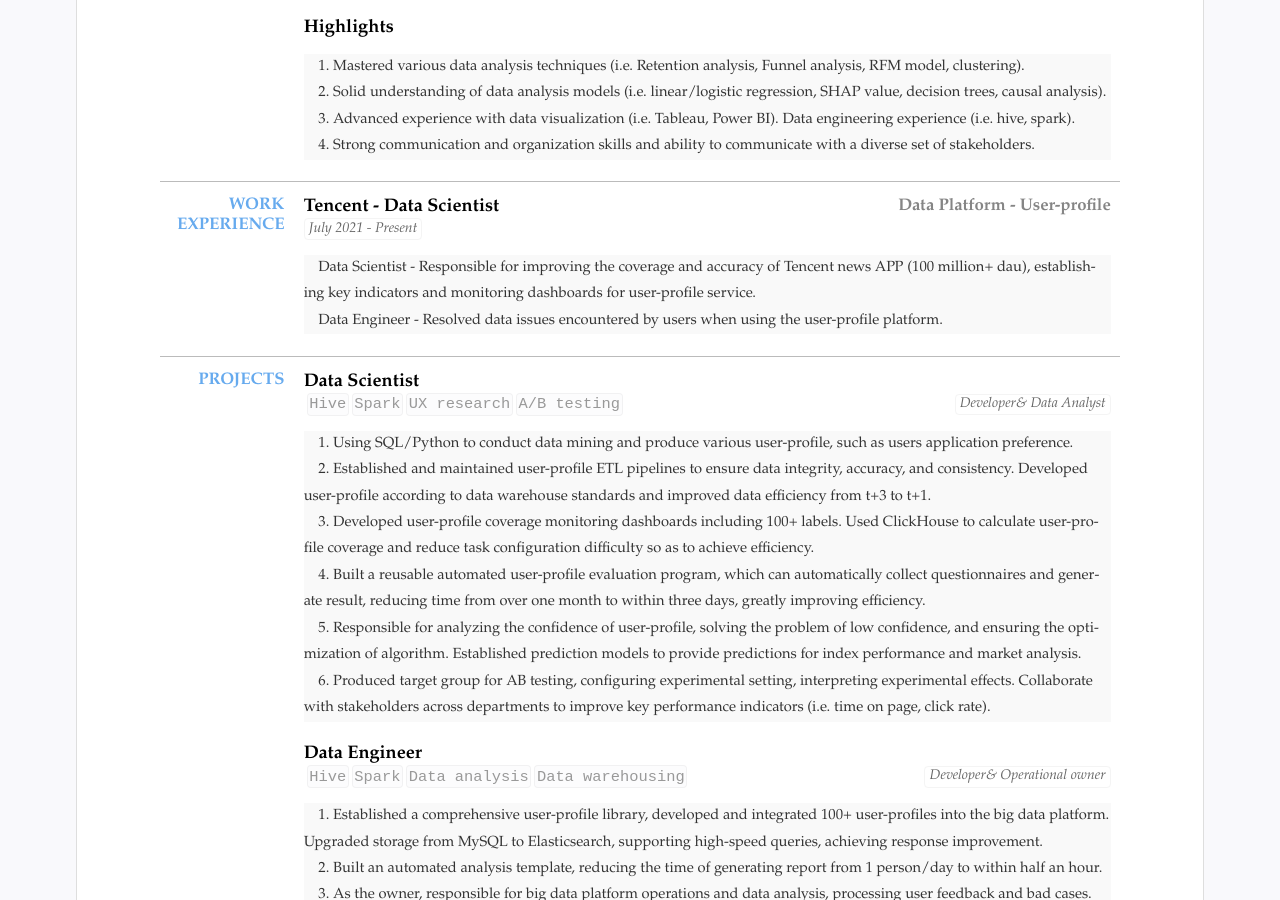
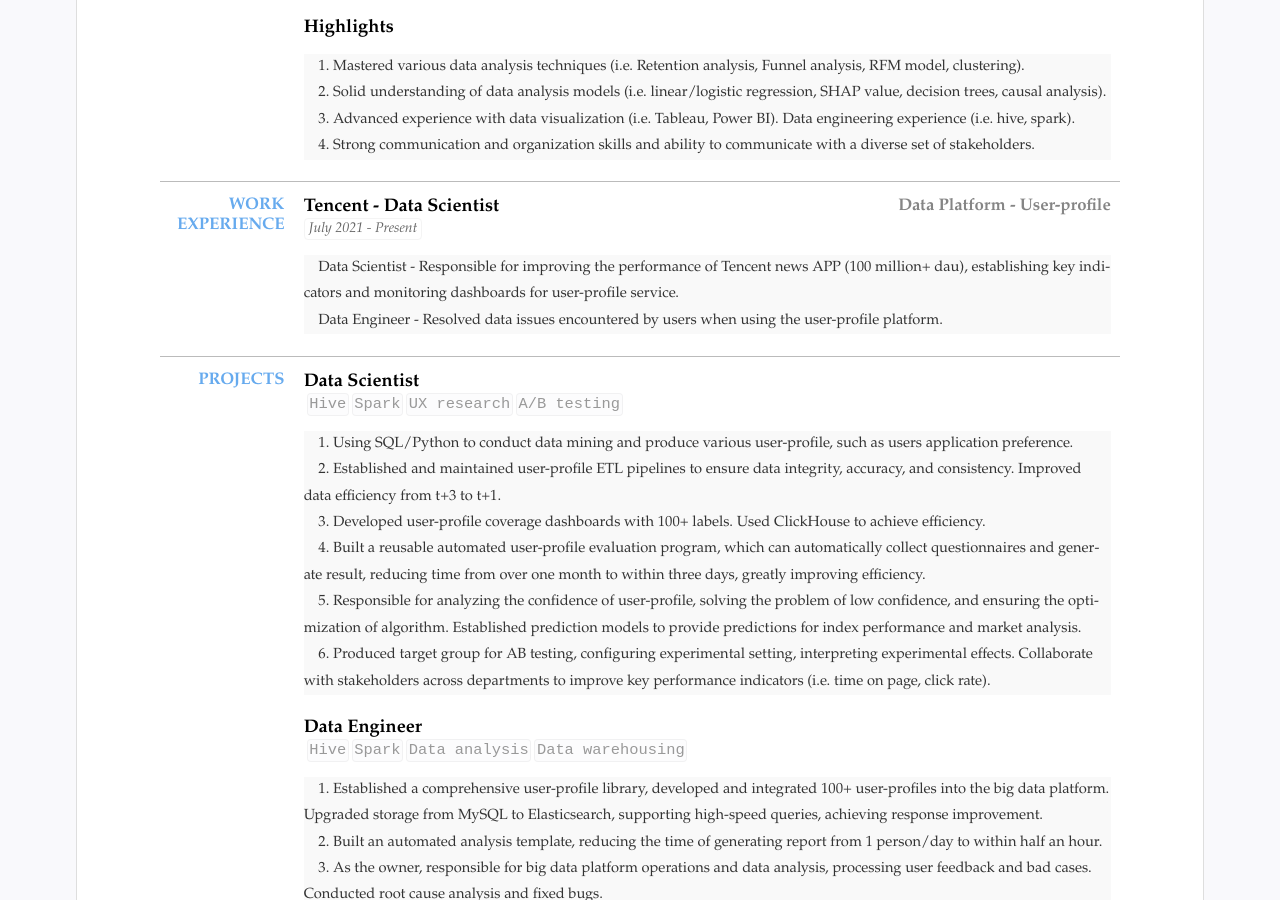
Before and after one commit to hazelyang518/eng_cv, a Jekyll site: the page built from index.html, in a window 1280 px wide and 900 px high, scrolled down 509 px. Built offline with Jekyll 4.4.1, drawn with Linux system fonts in a browser that asks for light colours.

Commit message:
Update resume.yml

```diff
--- a/_data/resume.yml
+++ b/_data/resume.yml
@@ -90,7 +90,7 @@ main: #简历主要内容，
     # - 画像提升
     # - 实验配置
     # summary: 职务或者工作总结(自动折叠)
-    detail: Data Scientist - Responsible for improving the coverage and accuracy of Tencent news APP (100 million+ dau), establishing key indicators and monitoring dashboards for user-profile service. <br>  &nbsp &nbsp
+    detail: Data Scientist - Responsible for improving the performance of Tencent news APP (100 million+ dau), establishing key indicators and monitoring dashboards for user-profile service. <br>  &nbsp &nbsp
             Data Engineer -  Resolved data issues encountered by users when using the user-profile platform.
     open: open
     #可以设置open默认展开
@@ -129,7 +129,7 @@ main: #简历主要内容，
   name:
   content:
   - title: Data Scientist
-    duration: "Developer& Data Analyst"
+    duration:
     tags:
     - Hive
     - Spark
@@ -143,15 +143,15 @@ main: #简历主要内容，
     #         6.实验配置：产出微信腾讯新闻插件实验人群，配置实验人群包，跟进回收并分析人群实验效果；沉默用户拉起实验中底层页人均消费时长显著正向，策略已推全
 
     detail: 1. Using SQL/Python to conduct data mining and produce various user-profile, such as users application preference. <br>  &nbsp &nbsp
-            2. Established and maintained user-profile ETL pipelines to ensure data integrity, accuracy, and consistency. Developed user-profile according to data warehouse standards and improved data efficiency from t+3 to t+1.<br>  &nbsp &nbsp
-            3. Developed user-profile coverage monitoring dashboards including 100+ labels. Used ClickHouse to calculate user-profile coverage and reduce task configuration difficulty so as to achieve efficiency.<br>  &nbsp &nbsp
+            2. Established and maintained user-profile ETL pipelines to ensure data integrity, accuracy, and consistency. Improved data efficiency from t+3 to t+1. <br>  &nbsp &nbsp
+            3. Developed user-profile coverage dashboards with 100+ labels. Used ClickHouse to achieve efficiency.<br>  &nbsp &nbsp
             4. Built a reusable automated user-profile evaluation program, which can automatically collect questionnaires and generate result, reducing time from over one month to within three days, greatly improving efficiency.<br>  &nbsp &nbsp
             5. Responsible for analyzing the confidence of user-profile, solving the problem of low confidence, and ensuring the optimization of algorithm. Established prediction models to provide predictions for index performance and market analysis.<br>  &nbsp &nbsp
             6. Produced target group for AB testing, configuring experimental setting, interpreting experimental effects. Collaborate with stakeholders across departments to improve key performance indicators (i.e. time on page, click rate).
     sub:
 
   - title: Data Engineer
-    duration: Developer& Operational owner
+    duration:
     tags:
     - Hive
     - Spark
```
